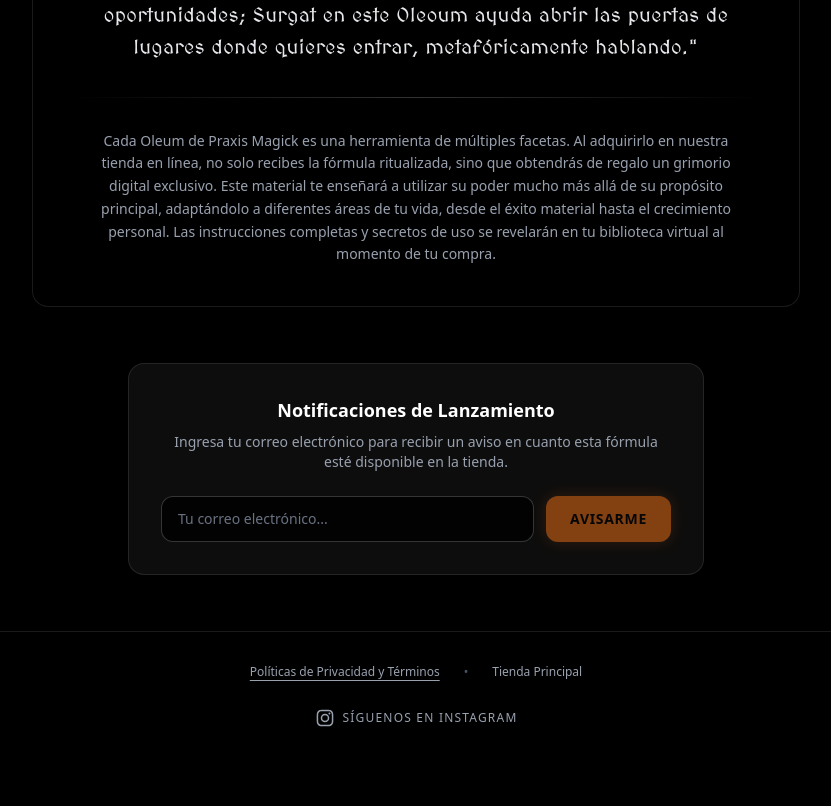
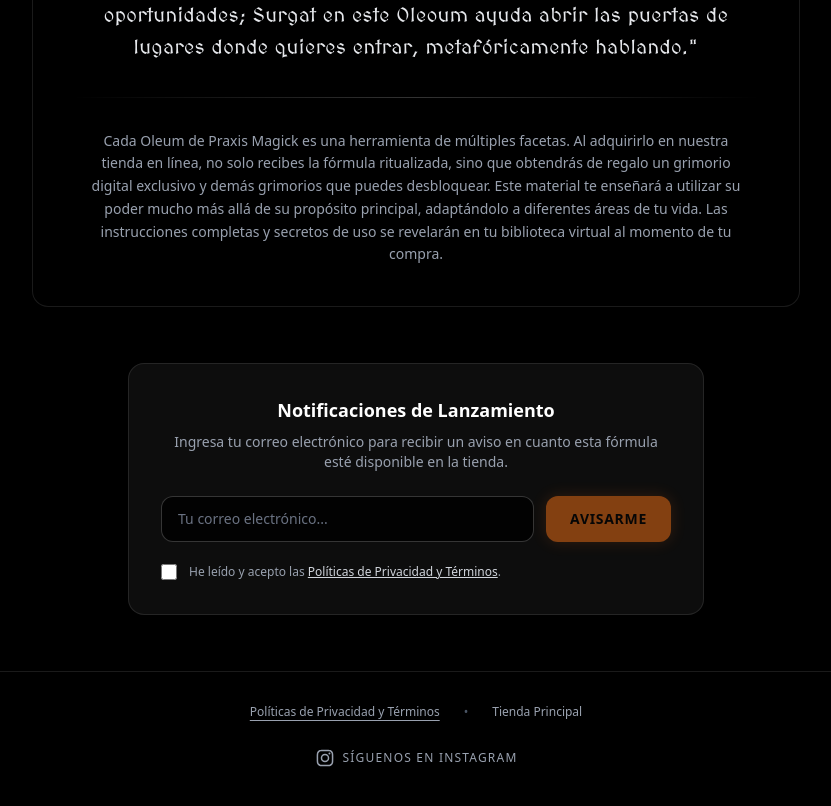
Before and after one commit to adms-ux/praxis-magick-web, a Next.js app: page /oleums in a window 1280 px wide. Shown: the part 1260-2066 px from the top of the page, without its empty margins (224-1055 px from the left). Before the commit the page ends 2044 px from the top, so only its background shows below. Built offline with nearby package versions, Linux system fonts and the light colour scheme.

Commit message:
Feat: checkbox de terminos en formulario de oleums y actualizacion de modal legal

```diff
--- a/src/app/oleums/page.tsx
+++ b/src/app/oleums/page.tsx
@@ -8,7 +8,7 @@
 // ==========================================
 const DEFINICION_OLEOUMS = "Los Oleoums Medievales de Praxis Magick son aceites esenciales intencionados para bendecir o imbuir cualquier objeto ungido con la esencia de la fuerza daemónica o el propósito para el cual fue creado. Se utilizan para ungir objetos, velas o a uno mismo.";
 
-const TEASER_TEXT = "Cada Oleum de Praxis Magick es una herramienta de múltiples facetas. Al adquirirlo en nuestra tienda en línea, no solo recibes la fórmula ritualizada, sino que obtendrás de regalo un grimorio digital exclusivo. Este material te enseñará a utilizar su poder mucho más allá de su propósito principal, adaptándolo a diferentes áreas de tu vida, desde el éxito material hasta el crecimiento personal. Las instrucciones completas y secretos de uso se revelarán en tu biblioteca virtual al momento de tu compra.";
+const TEASER_TEXT = "Cada Oleum de Praxis Magick es una herramienta de múltiples facetas. Al adquirirlo en nuestra tienda en línea, no solo recibes la fórmula ritualizada, sino que obtendrás de regalo un grimorio digital exclusivo y demás grimorios que puedes desbloquear. Este material te enseñará a utilizar su poder mucho más allá de su propósito principal, adaptándolo a diferentes áreas de tu vida. Las instrucciones completas y secretos de uso se revelarán en tu biblioteca virtual al momento de tu compra.";
 
 const OLEUMS_DATA = [
   {
@@ -90,6 +90,7 @@
   const [email, setEmail] = useState("");
   const [isSubmitting, setIsSubmitting] = useState(false);
   const [showLegalModal, setShowLegalModal] = useState(false);
+  const [termsAccepted, setTermsAccepted] = useState(false); // Nuevo estado para los términos
   const [fade, setFade] = useState(false);
 
   // Swipe táctil en móvil
@@ -145,7 +146,7 @@
 
   const handleNotifySubmit = async (e: React.FormEvent) => {
     e.preventDefault();
-    if (!email) return;
+    if (!email || !termsAccepted) return;
     setIsSubmitting(true);
     try {
       const webhookUrl = "URL_DE_TU_WEBHOOK_MAKE_AQUI";
@@ -160,6 +161,7 @@
       }
       alert(`¡Registrado! Te avisaremos a ${email} en cuanto ${current.name} esté disponible.`);
       setEmail("");
+      setTermsAccepted(false); // Reiniciamos el checkbox
     } catch {
       alert("Hubo un error de conexión. Por favor, intenta de nuevo.");
     } finally {
@@ -413,7 +415,7 @@
           </div>
         </div>
 
-        {/* FORMULARIO DE CAPTURA */}
+        {/* FORMULARIO DE CAPTURA CON CHECKBOX */}
         <div className="w-full max-w-xl mx-auto mb-14 z-20">
           <div className="bg-white/5 border border-white/10 rounded-2xl p-6 md:p-8 flex flex-col items-center backdrop-blur-xl shadow-lg">
             <h4 className="text-lg font-bold text-white mb-2 text-center">Notificaciones de Lanzamiento</h4>
@@ -421,7 +423,8 @@
               Ingresa tu correo electrónico para recibir un aviso en cuanto esta fórmula esté disponible en la tienda.
             </p>
 
-            <form onSubmit={handleNotifySubmit} className="flex flex-col sm:flex-row w-full gap-3">
+            <form onSubmit={handleNotifySubmit} className="flex flex-col w-full gap-4">
+              <div className="flex flex-col sm:flex-row w-full gap-3">
                 <input
                   type="email"
                   required
@@ -434,12 +437,36 @@
                 />
                 <button
                   type="submit"
-                disabled={isSubmitting || !email}
+                  disabled={isSubmitting || !email || !termsAccepted}
                   className="px-6 py-3 rounded-xl font-bold text-sm uppercase tracking-wider transition-all duration-300 text-black cursor-pointer whitespace-nowrap disabled:opacity-50 disabled:cursor-not-allowed"
                   style={{ backgroundColor: current.color, boxShadow: `0 0 15px ${current.color}50` }}
                 >
                   {isSubmitting ? "Enviando..." : "Avisarme"}
                 </button>
+              </div>
+
+              {/* Casilla de aceptación de Términos */}
+              <div className="w-full text-left text-xs text-gray-400 mt-1">
+                <label className="flex items-start gap-3 cursor-pointer rounded-lg">
+                  <input
+                    type="checkbox"
+                    checked={termsAccepted}
+                    onChange={(e) => setTermsAccepted(e.target.checked)}
+                    className="mt-0.5 accent-gray-500 w-4 h-4 rounded shrink-0 cursor-pointer"
+                  />
+                  <span className="leading-relaxed">
+                    He leído y acepto las{" "}
+                    <button
+                      type="button"
+                      onClick={() => setShowLegalModal(true)}
+                      className="text-gray-300 underline hover:text-white transition-colors"
+                    >
+                      Políticas de Privacidad y Términos
+                    </button>
+                    .
+                  </span>
+                </label>
+              </div>
             </form>
           </div>
         </div>
@@ -483,30 +510,39 @@
 
       </div>
 
-      {/* MODAL */}
+      {/* MODAL DE POLÍTICAS ACTUALIZADO (Con correo de soporte) */}
       {showLegalModal && (
-        <div className="fixed inset-0 z-50 flex items-center justify-center p-4 bg-black/80 backdrop-blur-md">
-          <div className="bg-gray-950 border border-white/20 rounded-2xl max-w-2xl w-full p-6 md:p-8 max-h-[85vh] overflow-y-auto text-left shadow-2xl">
-            <h3 className="text-xl font-bold font-serif-classic text-purple-300 mb-4">
-              Términos, Condiciones y Aviso Legal
-            </h3>
-            <div className="space-y-4 text-xs md:text-sm text-gray-300 font-sans leading-relaxed">
-              <p>
-                <strong>Naturaleza del contenido:</strong> Los productos, fórmulas y materiales distribuidos por Praxis Magick son herramientas de práctica personal y desarrollo esotérico. No sustituyen asesoramiento médico, psicológico, financiero o legal profesional.
-              </p>
-              <p>
-                <strong>Privacidad de datos:</strong> Tu correo electrónico solo será utilizado para enviarte notificaciones exclusivas de disponibilidad, actualizaciones de productos y material complementario adquirido. No compartimos tus datos con terceros.
-              </p>
-              <p>
-                <strong>Envíos y disponibilidad:</strong> La fecha de entrega de las fórmulas ritualizadas estará sujeta a los tiempos de consagración y producción artesanal anunciados en cada preventa.
-              </p>
-            </div>
+        <div className="fixed inset-0 z-50 flex items-center justify-center p-4 bg-black/90 backdrop-blur-md">
+          <div className="relative w-full max-w-2xl max-h-[85vh] bg-black border border-purple-500/40 rounded-2xl p-6 shadow-[0_0_50px_rgba(168,85,247,0.3)] font-medieval text-gray-300 overflow-y-auto">
             <button
               onClick={() => setShowLegalModal(false)}
-              className="mt-6 w-full py-3 bg-white/10 hover:bg-white/20 border border-white/20 rounded-xl text-white font-bold text-sm transition-colors cursor-pointer"
+              className="absolute top-4 right-4 text-gray-400 hover:text-white text-xl cursor-pointer"
             >
-              Cerrar
+              ✕
             </button>
+            <h3 className="text-2xl font-cinzel text-purple-300 mb-6 text-center">Términos, Condiciones y Políticas de Privacidad</h3>
+            <div className="space-y-6 text-sm leading-relaxed text-gray-300 pr-2">
+              <section>
+                <h4 className="font-bold text-green-300 text-md mb-2">1. Naturaleza del contenido</h4>
+                <p>Los productos que vendemos son conocimiento esotérico para adultos, ofrecido con fines educativos y de práctica personal. No constituyen asesoría médica, psicológica, financiera ni legal. Usas este contenido bajo tu propio riesgo. Debes ser mayor de 18 años para comprar en este sitio.</p>
+              </section>
+              <section>
+                <h4 className="font-bold text-green-300 text-md mb-2">2. Compras, entrega y preventa</h4>
+                <p>Cuando un producto se vende en preventa, la fecha de entrega se indica claramente. Una vez confirmado tu pago, recibirás tu correo de confirmación. En la fecha de lanzamiento recibirás tu e-book en PDF en el idioma elegido y los accesos a tu cuenta de usuario.</p>
+              </section>
+              <section>
+                <h4 className="font-bold text-green-300 text-md mb-2">3. Contacto y Soporte</h4>
+                <p>Para cualquier consulta, asistencia con tu orden o soporte técnico, puedes comunicarte con nosotros al correo oficial de Praxis Magick: <strong>lamagick99@gmail.com</strong>.</p>
+              </section>
+            </div>
+            <div className="mt-8 text-center">
+              <button
+                onClick={() => setShowLegalModal(false)}
+                className="px-6 py-2.5 bg-purple-900/60 hover:bg-purple-800 text-white rounded-lg border border-purple-500/40 text-sm cursor-pointer"
+              >
+                Entendido / Cerrar
+              </button>
+            </div>
           </div>
         </div>
       )}
--- a/src/app/page.tsx
+++ b/src/app/page.tsx
@@ -55,7 +55,7 @@
   useEffect(() => {
     const bannerInterval = setInterval(() => {
       setCurrentBannerIdx((prev) => (prev + 1) % BANNERS.length);
-    }, 4000); // Cambia de imagen cada 4 segundos
+    }, 4000);
     return () => clearInterval(bannerInterval);
   }, []);
 
@@ -513,10 +513,11 @@
             <span className="font-sans font-bold tracking-wider text-gray-300">MASTERCARD</span>
           </div>
 
-          <div className="flex flex-wrap justify-center gap-6 text-gray-400">
+          <div className="flex flex-col items-center justify-center gap-3 text-gray-400">
             <button onClick={() => setShowLegalModal(true)} className="hover:text-green-400 transition-colors underline cursor-pointer">
               Términos, Condiciones y Políticas de Privacidad
             </button>
+            <span className="text-sm mt-2">Soporte: <strong>lamagick99@gmail.com</strong></span>
           </div>
 
           <a
@@ -712,6 +713,10 @@
                 <h4 className="font-bold text-green-300 text-md mb-2">2. Compras, entrega y preventa</h4>
                 <p>Cuando un producto se vende en preventa, la fecha de entrega se indica claramente. Una vez confirmado tu pago, recibirás tu correo de confirmación. En la fecha de lanzamiento recibirás tu e-book en PDF en el idioma elegido y los accesos a tu cuenta de usuario.</p>
               </section>
+              <section>
+                <h4 className="font-bold text-green-300 text-md mb-2">3. Contacto y Soporte</h4>
+                <p>Para cualquier consulta, asistencia con tu orden o soporte técnico, puedes comunicarte con nosotros al correo oficial de Praxis Magick: <strong>lamagick99@gmail.com</strong>.</p>
+              </section>
             </div>
             <div className="mt-8 text-center">
               <button
```
Lines whose indentation alone changed are shown as unchanged.
